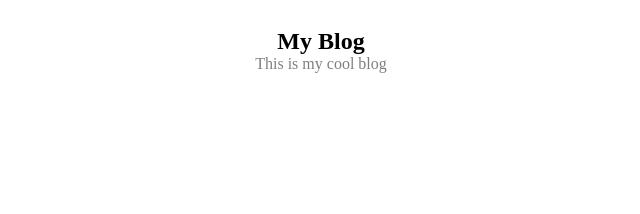
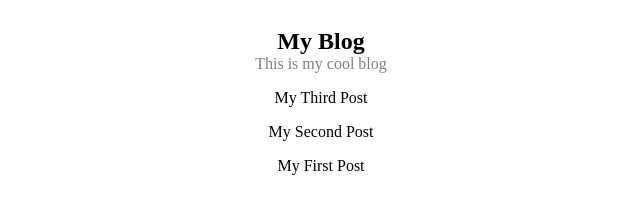
Before and after one commit to fpigeonjr/learning-gatsby, a Gatsby site: page / in a window 1280 px wide. Shown: the whole page, without its empty margins (319-959 px from the left). Built offline with nearby package versions, Linux system fonts and the light colour scheme; Gatsby itself is replaced by a stand-in of ours.

Commit message:
adds a list of posts with a graphQL page query

```diff
--- /dev/null
+++ b/src/components/Header.js
@@ -0,0 +1,43 @@
+import React from "react";
+import { StaticQuery, graphql } from "gatsby";
+
+const TitleAndDescription = ({ data }) => {
+  const title = data.site.siteMetadata.title;
+  const description = data.site.siteMetadata.description;
+
+  return (
+    <div
+      style={{
+        display: "flex",
+        flexDirection: "column",
+        alignItems: "center",
+        fontFamily: "avenir"
+      }}
+    >
+      <h2 style={{ marginBottom: 0 }}>{title}</h2>
+      <p style={{ marginTop: 0, opacity: 0.5 }}>{description}</p>
+    </div>
+  );
+};
+
+const Header = () => (
+  <StaticQuery
+    query={graphql`
+      query {
+        site {
+          siteMetadata {
+            title
+            description
+          }
+        }
+      }
+    `}
+    render={data => (
+      <div>
+        <TitleAndDescription data={data} />
+      </div>
+    )}
+  />
+);
+
+export default Header;
--- a/src/pages/index.js
+++ b/src/pages/index.js
@@ -1,11 +1,13 @@
 import React from "react";
-import { StaticQuery, graphql } from "gatsby";
+import Header from "../components/Header";
+import { graphql } from "gatsby";
 
-const TitleAndDescription = ({ data }) => {
-  const title = data.site.siteMetadata.title;
-  const description = data.site.siteMetadata.description;
-
+const Layout = ({ data }) => {
+  const { edges } = data.allMarkdownRemark;
+  console.log(edges);
   return (
+    <div>
+      <Header />
       <div
         style={{
           display: "flex",
@@ -14,36 +16,34 @@ const TitleAndDescription = ({ data }) => {
           fontFamily: "avenir"
         }}
       >
-      <h2 style={{ marginBottom: 0 }}>{title}</h2>
-      <p style={{ marginTop: 0, opacity: 0.5 }}>{description}</p>
+        {edges.map(edge => {
+          const { frontmatter } = edge.node;
+          return (
+            <div key={frontmatter.path} style={{ marginBottom: "1rem" }}>
+              {frontmatter.title}
+            </div>
+          );
+        })}
+      </div>
     </div>
   );
 };
 
-const Header = () => (
-  <StaticQuery
-    query={graphql`
-      query {
-        site {
-          siteMetadata {
+export const query = graphql`
+  query HomepageQuery {
+    allMarkdownRemark(sort: { order: DESC, fields: [frontmatter___date] }) {
+      edges {
+        node {
+          frontmatter {
             title
-            description
+            path
+            date
+            excerpt
           }
         }
       }
-    `}
-    render={data => (
-      <div>
-        <TitleAndDescription data={data} />
-      </div>
-    )}
-  />
-);
-
-const Layout = () => (
-  <div>
-    <Header />
-  </div>
-);
+    }
+  }
+`;
 
 export default Layout;
```
Lines whose indentation alone changed are shown as unchanged.
